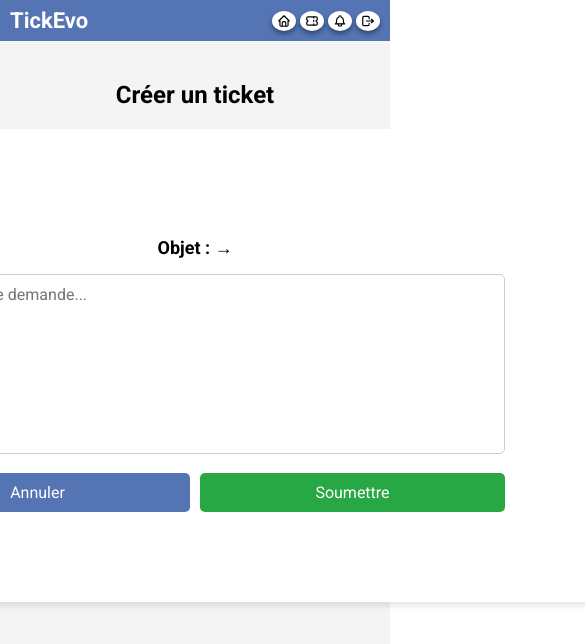
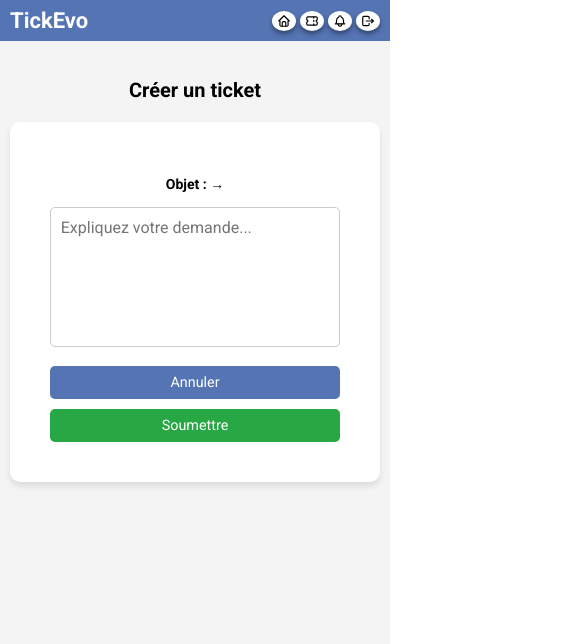
Before and after one commit to NicolasDURND/tickevo-frontend, a Next.js app: page /tickets/new in a window 390 px wide. Shown: the top 644 px of the page, 585 px wide, since content can reach past the window. Built offline with nearby package versions, Linux system fonts and the light colour scheme.

Commit message:
ajustement header

```diff
--- a/styles/HeaderAdministrateur.module.css
+++ b/styles/HeaderAdministrateur.module.css
@@ -98,8 +98,8 @@
 
 /* ✅ Style des icônes */
 .icon {
-    width: 22px;
-    height: 22px;
+    width: 25px;
+    height: 25px;
 }
 
 /* ✅ RESPONSIVE DESIGN - Ajustements */
--- a/styles/HeaderTechnicien.module.css
+++ b/styles/HeaderTechnicien.module.css
@@ -98,8 +98,8 @@
 
 /* ✅ Style des icônes */
 .icon {
-    width: 22px;
-    height: 22px;
+    width: 25px;
+    height: 25px;
 }
 
 /* ✅ RESPONSIVE DESIGN - Ajustements */
--- a/styles/HeaderUser.module.css
+++ b/styles/HeaderUser.module.css
@@ -45,8 +45,8 @@
 
 /* ✅ Style des icônes */
 .icon {
-    width: 22px;
-    height: 22px;
+    width: 25px;
+    height: 25px;
 }
 
 /* ✅ RESPONSIVE DESIGN - Ajustements */
--- a/styles/NewTicket.module.css
+++ b/styles/NewTicket.module.css
@@ -92,10 +92,48 @@
 .submitButton:hover {
   background-color: #1e7e34;
 }
+
 .rte {
-    width: 100%;
-    min-height: 150px;
-    margin-bottom: 15px;
-    border-radius: 5px;
-    font-size: 1rem;
+  width: 100%;
+  min-height: 150px;
+  margin-bottom: 15px;
+  border-radius: 5px;
+  font-size: 1rem;
+}
+
+/* Responsive Design */
+@media screen and (max-width: 900px) {
+  .card {
+    width: 90%;
+    padding: 60px;
   }
+  .title {
+    font-size: 22px;
+  }
+  .object {
+    font-size: 16px;
+  }
+}
+
+@media screen and (max-width: 600px) {
+  .card {
+    width: 95%;
+    padding: 40px;
+  }
+  .title {
+    font-size: 20px;
+  }
+  .object {
+    font-size: 14px;
+  }
+  .textarea {
+    height: 140px;
+  }
+  .cancelButton, .submitButton {
+    padding: 8px 12px;
+    font-size: 0.9rem;
+  }
+  .buttonContainer {
+    flex-direction: column;
+  }
+}
```
